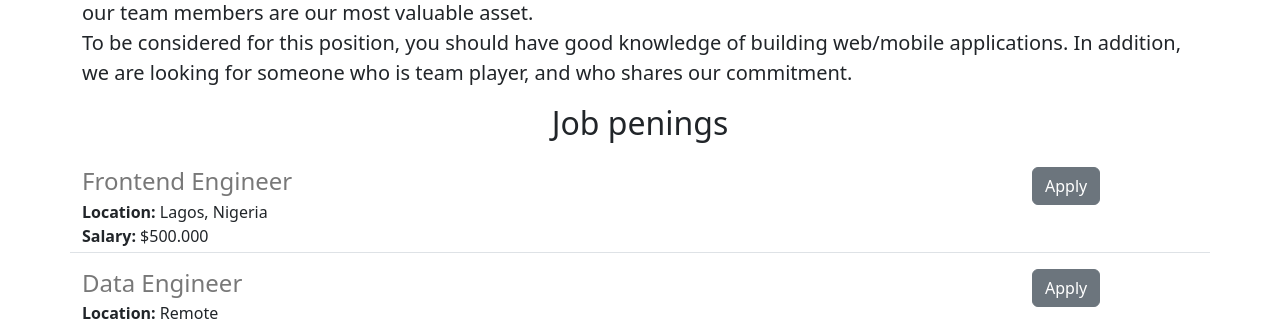
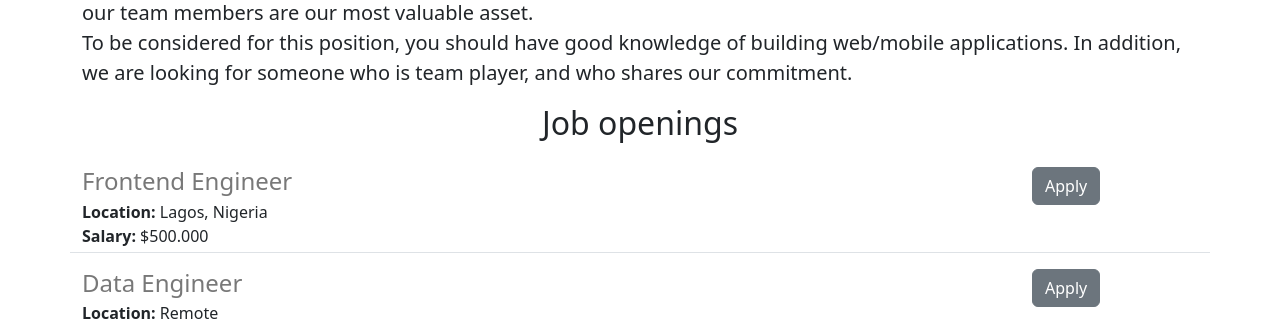
Before and after one commit to lumanexx/techlumanex, a Flask app: page / in a window 1280 px wide. Shown: the part 504-827 px from the top of the page. Run offline with Flask 2, Linux system fonts and the light colour scheme.

Commit message:
edit opening

```diff
--- a/templates/home.html
+++ b/templates/home.html
@@ -25,7 +25,7 @@ At techlumanex, we are committed to providing our employees with a supportive an
 
 To be considered for this position, you should have good knowledge of building web/mobile applications. In addition, we are looking for someone who is team player, and who shares our commitment.<br>
 
-  <h2 class="text-center mt-2 mb-4">Job penings</h2>
+  <h2 class="text-center mt-2 mb-4">Job openings</h2>
   <div>
     {% for job in jobs %}
       {% include 'jobitem.html' %}
```
